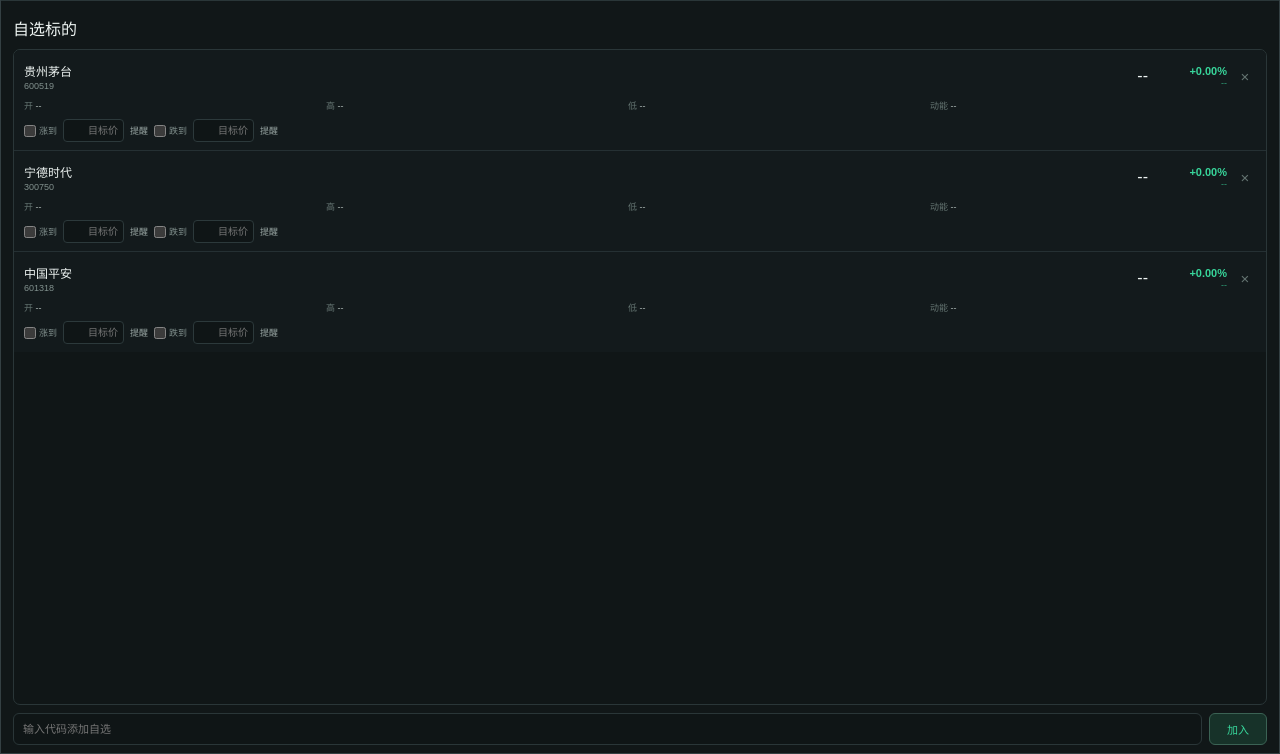
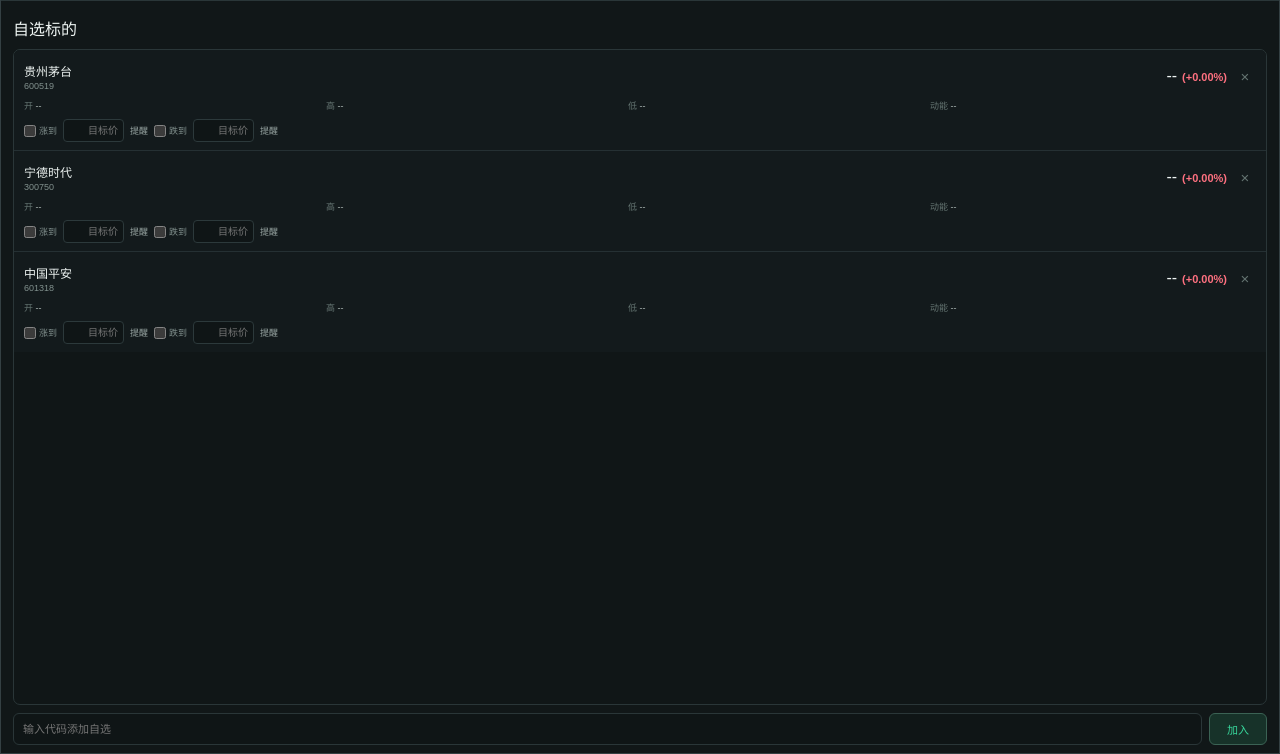
Before and after one commit to arron-oss/stock-widget-tray, a website: page src/index.html in a window 1280 px wide. Shown: the part 46-800 px from the top of the page. Drawn offline with Linux system fonts and the light colour scheme; no server answers.

Commit message:
Compact price change display and market colors

```diff
--- a/src/main.js
+++ b/src/main.js
@@ -100,8 +100,7 @@
     row.innerHTML = `
       <div class="row-top">
         <div class="stock-identity"><div class="stock-name"></div><span class="ticker"></span></div>
-        <div class="price">--</div>
-        <div class="change"><strong>--</strong><span>--</span></div>
+        <div class="price-line"><span class="price">--</span><span class="change"><strong>(--)</strong></span></div>
         <button class="remove-button" data-remove title="移除" aria-label="移除">×</button>
       </div>
       <div class="row-stats">
@@ -127,7 +126,6 @@
       price: row.querySelector(".price"),
       change: row.querySelector(".change"),
       changeValue: row.querySelector(".change strong"),
-      delta: row.querySelector(".change span"),
       open: row.querySelector('[data-stat="open"]'),
       highPrice: row.querySelector('[data-stat="high"]'),
       lowPrice: row.querySelector('[data-stat="low"]'),
@@ -151,12 +149,10 @@
   if (!refs) return;
   const numericChange = Number(stock.change);
   const change = Number.isFinite(numericChange) ? numericChange : 0;
-  const delta = Number(stock.delta);
   refs.name.textContent = stock.name || stock.ticker;
   refs.ticker.textContent = stock.ticker;
   refs.price.textContent = formatPrice(stock.price);
-  refs.changeValue.textContent = Number.isFinite(numericChange) ? `${change >= 0 ? "+" : ""}${change.toFixed(2)}%` : "--";
-  refs.delta.textContent = Number.isFinite(delta) ? `${delta >= 0 ? "+" : ""}${delta.toFixed(2)}` : "--";
+  refs.changeValue.textContent = Number.isFinite(numericChange) ? `(${change >= 0 ? "+" : ""}${change.toFixed(2)}%)` : "(--)";
   refs.change.classList.toggle("up", change >= 0);
   refs.change.classList.toggle("down", change < 0);
   refs.open.textContent = formatPrice(stock.dayOpen);
--- a/src/styles.css
+++ b/src/styles.css
@@ -56,16 +56,16 @@
 .stock-row.is-removing { transform: translateX(100%); opacity: 0; }
 .stock-row:last-child { border-bottom: 0; }
 .stock-row:hover { background: #182123; }
-.row-top { display: grid; grid-template-columns: minmax(120px, 1fr) 78px 72px 22px; gap: 7px; align-items: center; min-height: 34px; }
+.row-top { display: grid; grid-template-columns: minmax(120px, 1fr) auto 22px; gap: 7px; align-items: center; min-height: 34px; }
 .stock-identity { min-width: 0; }
 .stock-name { overflow: hidden; text-overflow: ellipsis; white-space: nowrap; font-size: 12px; font-weight: 700; }
 .ticker { display: block; margin-top: 2px; color: var(--muted); font-size: 9px; font-variant-numeric: tabular-nums; }
-.price { text-align: right; font-size: 16px; font-variant-numeric: tabular-nums; }
-.change { display: flex; flex-direction: column; align-items: flex-end; gap: 1px; font-variant-numeric: tabular-nums; }
+.price-line { display: inline-flex; align-items: baseline; justify-content: flex-end; gap: 5px; min-width: 0; font-variant-numeric: tabular-nums; white-space: nowrap; }
+.price { text-align: right; font-size: 16px; }
+.change { font-size: 11px; }
 .change strong { font-size: 11px; font-weight: 600; }
-.change span { color: inherit; opacity: .72; font-size: 9px; }
-.up { color: var(--green); }
-.down { color: var(--red); }
+.up { color: var(--red); }
+.down { color: var(--green); }
 .remove-button { width: 22px; height: 22px; padding: 0; border: 0; border-radius: 4px; background: transparent; color: #657572; cursor: pointer; font-size: 15px; }
 .remove-button:hover { background: #302024; color: var(--red); }
 .row-stats { display: grid; grid-template-columns: repeat(4, 1fr); gap: 5px; margin: 6px 29px 0 0; color: #657572; font-size: 9px; font-variant-numeric: tabular-nums; }
@@ -95,7 +95,7 @@
   .titlebar-meta { gap: 5px; }
   .beijing-clock { font-size: 9px; }
   .connection { font-size: 0; }
-  .row-top { grid-template-columns: minmax(106px, 1fr) 70px 66px 20px; gap: 5px; }
+  .row-top { grid-template-columns: minmax(106px, 1fr) auto 20px; gap: 5px; }
   .row-stats { margin-right: 25px; }
   .alert-controls { grid-template-columns: auto 56px auto auto 56px auto 1fr; gap: 4px; }
   .alert-badge { display: none; }
```
Also changed, not shown: README.md.
